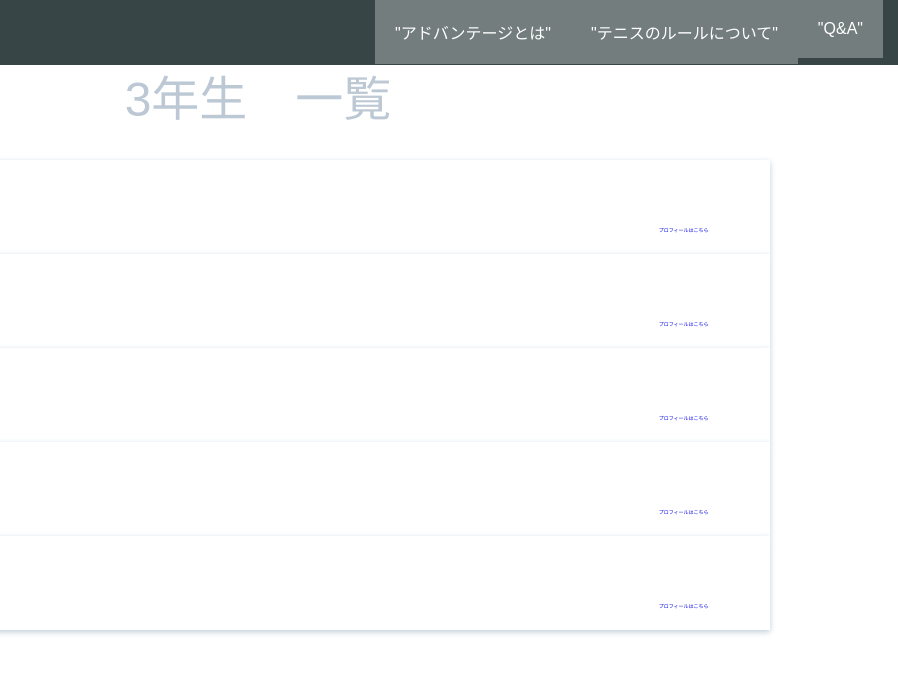
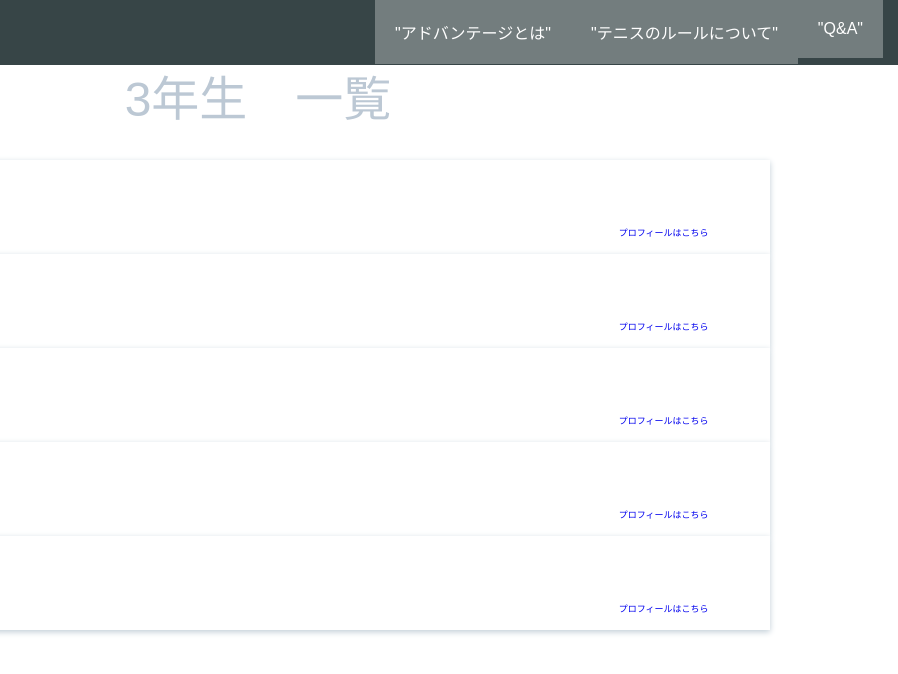
Before and after one commit to rafa-yuya0810/advan-3rd-members, a plain HTML site: page index.html in a window 1280 px wide. Shown: the full height of the page, 382-1280 px from the left. Drawn offline with Linux system fonts and the light colour scheme.

Commit message:
Update stylesheet.css

```diff
--- a/stylesheet.css
+++ b/stylesheet.css
@@ -86,7 +86,7 @@ header {height:65px;background-color:rgba(34, 49, 52, 0.9);position:fixed;top:0;
   object-fit: cover;
 }
 .btn{
-  position:absolute;top:70%;right:6%;font-size:5px;
+  position:absolute;top:70%;right:6%;font-size:9px;
 }
 .btn a {
   font-weight: 600;
```
